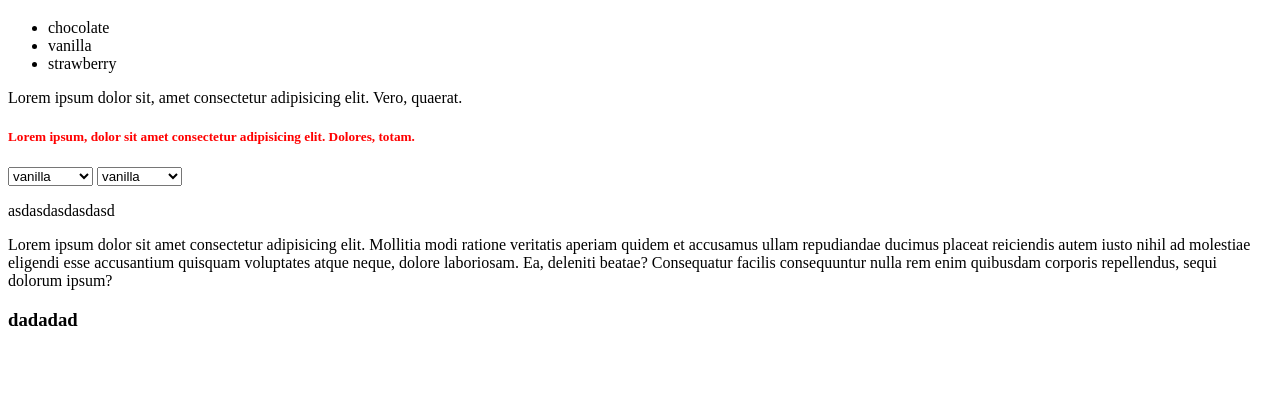
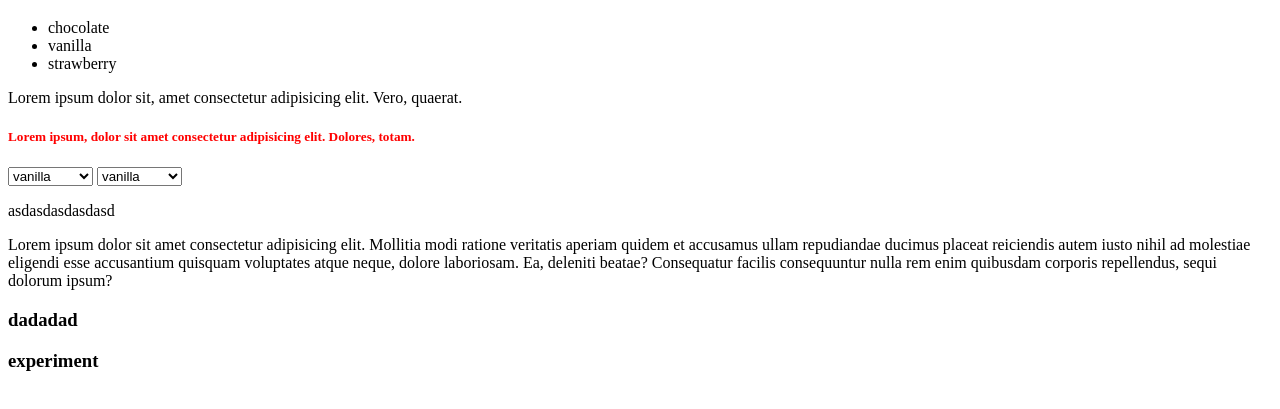
Before and after one commit to ameer1322/wd11, a plain HTML site: page index.html in a window 1280 px wide. Shown: the part 61-470 px from the top of the page. Drawn offline with Linux system fonts and the light colour scheme.

Commit message:
trying new thing

```diff
--- a/index.html
+++ b/index.html
@@ -36,5 +36,6 @@
         rem enim quibusdam corporis repellendus, sequi dolorum ipsum?</p>
 
     <h3>dadadad</h3>
+    <h3>experiment</h3>
     <script src="index.js"></script>
 </body>
```
